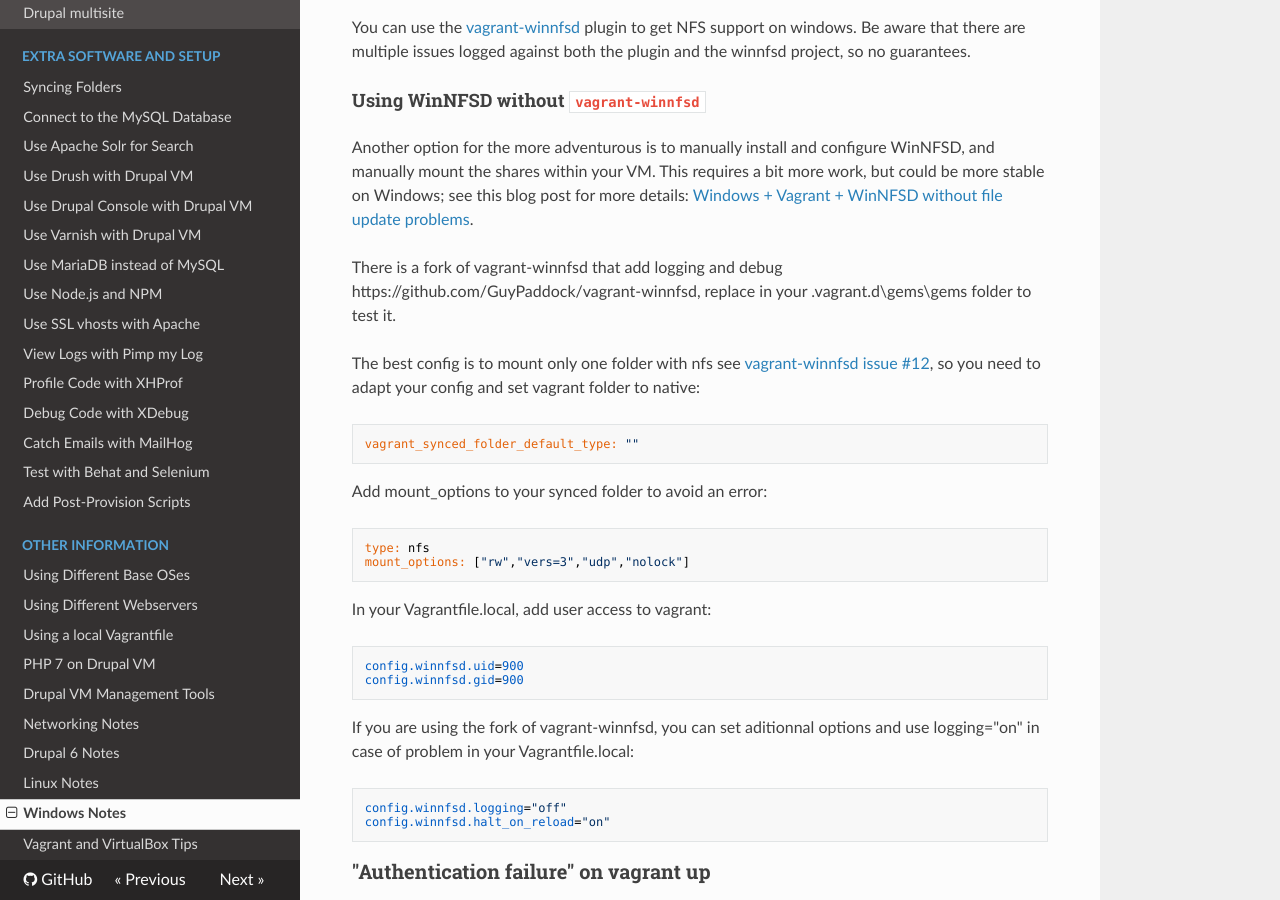
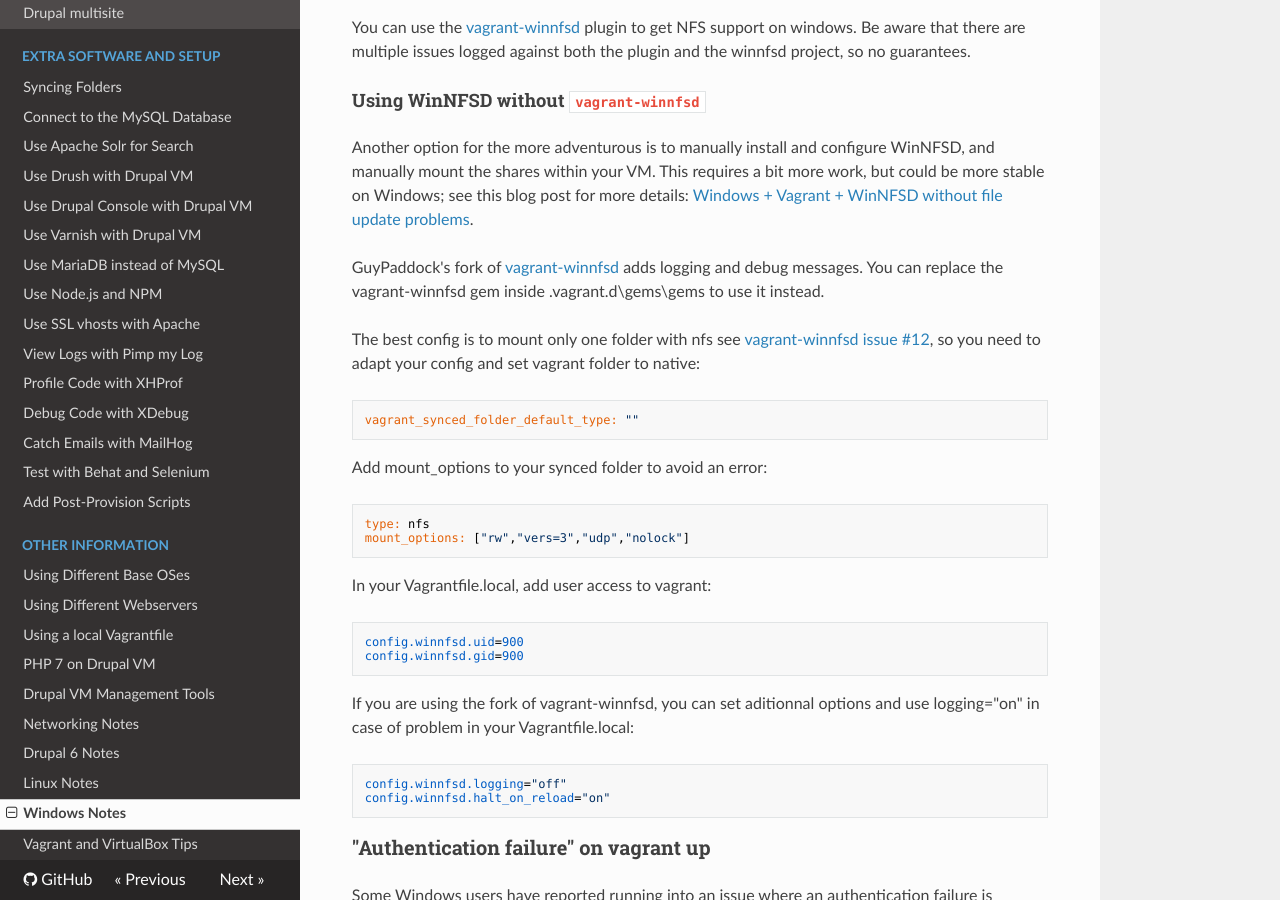
Before and after one commit to geerlingguy/drupal-vm, an MkDocs documentation site: the page built from docs/other/windows.md, in a window 1280 px wide and 900 px high, scrolled down 1464 px. Built offline with MkDocs 1.6.1, drawn with Linux system fonts in a browser that asks for light colours; nearby versions of some CDN libraries; old or Windows-style settings are respelled for this version of MkDocs.

Commit message:
Update windows.md
Update my poor english sentence!

```diff
--- a/docs/other/windows.md
+++ b/docs/other/windows.md
@@ -44,7 +44,7 @@ You can use the [vagrant-winnfsd](https://github.com/GM-Alex/vagrant-winnfsd) pl
 
 Another option for the more adventurous is to manually install and configure WinNFSD, and manually mount the shares within your VM. This requires a bit more work, but could be more stable on Windows; see this blog post for more details: [Windows + Vagrant + WinNFSD without file update problems](https://hollyit.net/blog/windowsvagrantwinnfsd-without-file-update-problems).
 
-There is a fork of vagrant-winnfsd that add logging and debug https://github.com/GuyPaddock/vagrant-winnfsd, replace in your .vagrant.d\gems\gems folder to test it.
+GuyPaddock's fork of [vagrant-winnfsd](https://github.com/GuyPaddock/vagrant-winnfsd) adds logging and debug messages. You can replace the vagrant-winnfsd gem inside .vagrant.d\gems\gems to use it instead.
 
 The best config is to mount only one folder with nfs see [vagrant-winnfsd issue #12](https://github.com/winnfsd/vagrant-winnfsd/issues/12#issuecomment-78195957), so you need to adapt your config and set vagrant folder to native:
 
```
